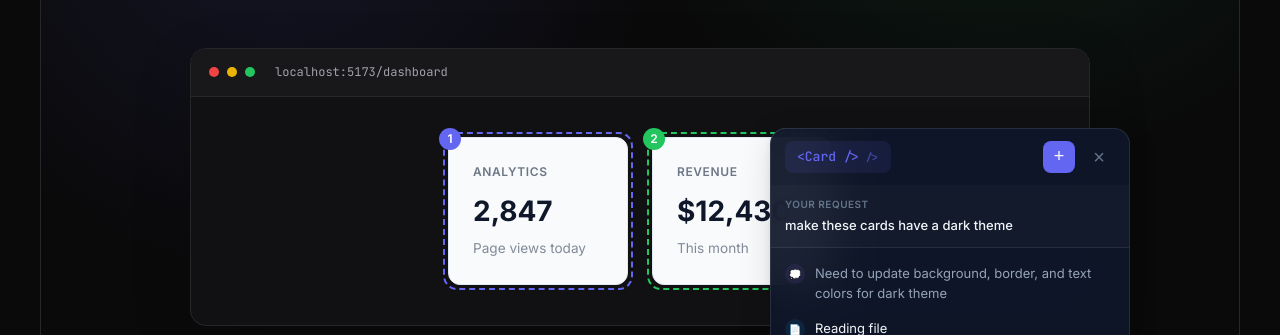
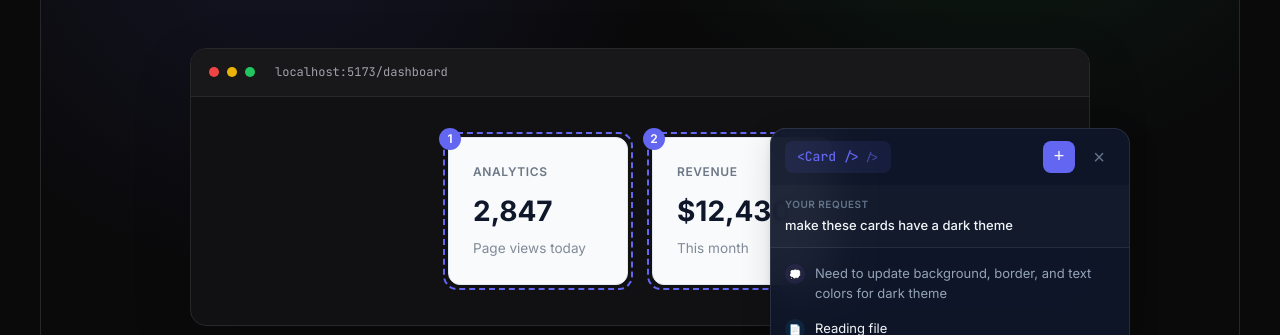
Before and after one commit to donutboyband/eyeglass_site, a React (Vite) app: page / in a window 1280 px wide. Shown: the part 1500-1835 px from the top of the page. Built offline with nearby package versions, Linux system fonts and the light colour scheme.

Commit message:
[eyeglass:eyeglass-1770671667957-1lbfwp4] Both highlights now use blue

```diff
--- a/src/App.css
+++ b/src/App.css
@@ -982,10 +982,6 @@
   animation: highlightPulse 0.15s ease-out;
 }
 
-.landing-demo-card[data-selection="2"].selected::after {
-  border-color: #22c55e;
-}
-
 .selection-badge {
   position: absolute;
   top: -10px;
@@ -1002,10 +998,6 @@
   font-weight: 600;
   z-index: 5;
   animation: badgePop 0.2s cubic-bezier(0.34, 1.56, 0.64, 1);
-}
-
-.selection-badge.green {
-  background: #22c55e;
 }
 
 @keyframes badgePop {
--- a/src/components/LandingDemo.tsx
+++ b/src/components/LandingDemo.tsx
@@ -163,7 +163,7 @@ export function LandingDemo() {
                 color: cardStyle.bg === '#1e293b' ? '#f1f5f9' : '#334155'
               }}
             >
-              {getSelectionState(2) > 0 && <span className="selection-badge green">{getSelectionState(2)}</span>}
+              {getSelectionState(2) > 0 && <span className="selection-badge">{getSelectionState(2)}</span>}
               <div className="card-title">Revenue</div>
               <div className="card-value" style={{ color: cardStyle.bg === '#1e293b' ? '#fff' : '#0f172a' }}>$12,430</div>
               <div className="card-label">This month</div>
@@ -190,7 +190,7 @@ export function LandingDemo() {
                 <div className="selected-label">2 elements selected</div>
                 <div className="selected-chips">
                   <span className="selected-chip"><span className="chip-badge">1</span> Card ×</span>
-                  <span className="selected-chip green"><span className="chip-badge green">2</span> Card ×</span>
+                  <span className="selected-chip"><span className="chip-badge">2</span> Card ×</span>
                 </div>
               </div>
               <div className="inspector-input-area">
```
Also changed, not shown: 1 other file (tests, documents, lock files or other folders).
